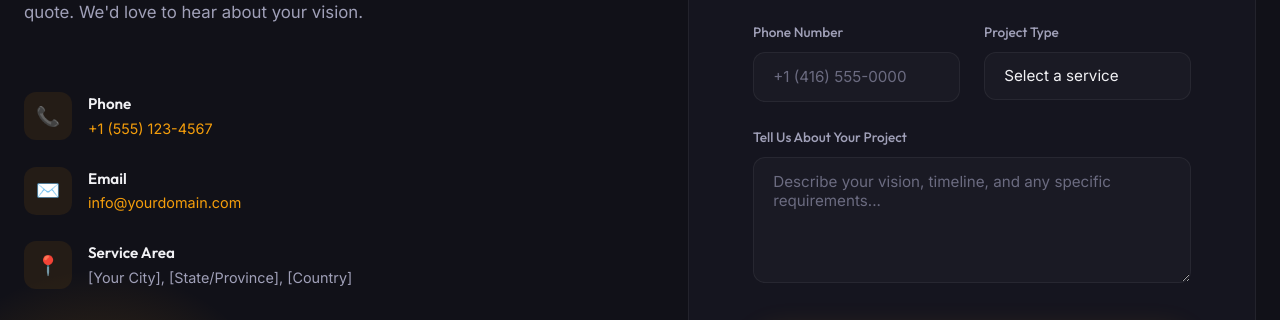
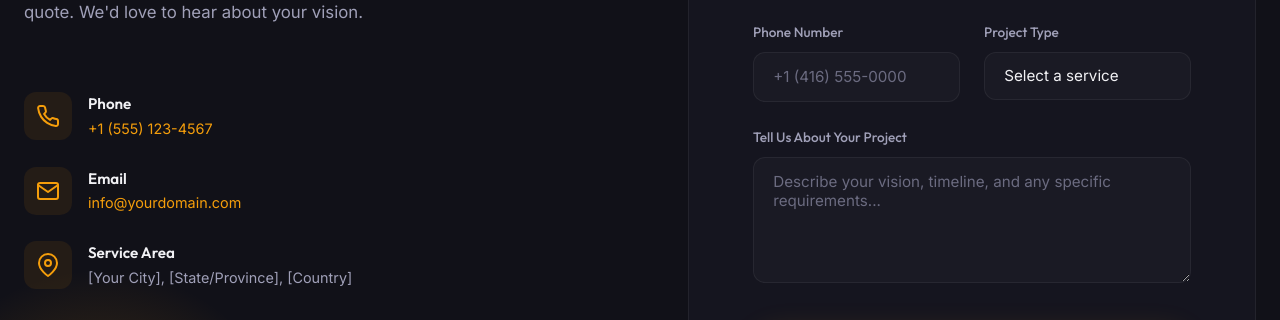
Before and after one commit to vinitsingh665/Contractor24-7, a plain HTML site: page index.html in a window 1280 px wide. Shown: the part 6646-6966 px from the top of the page. Drawn offline with Linux system fonts and the light colour scheme.

Commit message:
Update contact details emojis to clean SVG icons

```diff
--- a/index.html
+++ b/index.html
@@ -555,7 +555,7 @@
             <p>Ready to start your project? Reach out for a free consultation and quote. We'd love to hear about your vision.</p>
 
             <div class="contact-detail">
-              <div class="contact-detail-icon">📞</div>
+              <div class="contact-detail-icon"><svg width="24" height="24" viewBox="0 0 24 24" fill="none" stroke="currentColor" stroke-width="2" stroke-linecap="round" stroke-linejoin="round"><path d="M22 16.92v3a2 2 0 0 1-2.18 2 19.79 19.79 0 0 1-8.63-3.07 19.5 19.5 0 0 1-6-6 19.79 19.79 0 0 1-3.07-8.67A2 2 0 0 1 4.11 2h3a2 2 0 0 1 2 1.72 12.84 12.84 0 0 0 .7 2.81 2 2 0 0 1-.45 2.11L8.09 9.91a16 16 0 0 0 6 6l1.27-1.27a2 2 0 0 1 2.11-.45 12.84 12.84 0 0 0 2.81.7A2 2 0 0 1 22 16.92z"></path></svg></div>
               <div class="contact-detail-text">
                 <h4>Phone</h4>
                 <p><a href="tel:555-123-4567">+1 (555) 123-4567</a></p>
@@ -563,7 +563,7 @@
             </div>
 
             <div class="contact-detail">
-              <div class="contact-detail-icon">✉️</div>
+              <div class="contact-detail-icon"><svg width="24" height="24" viewBox="0 0 24 24" fill="none" stroke="currentColor" stroke-width="2" stroke-linecap="round" stroke-linejoin="round"><path d="M4 4h16c1.1 0 2 .9 2 2v12c0 1.1-.9 2-2 2H4c-1.1 0-2-.9-2-2V6c0-1.1.9-2 2-2z"></path><polyline points="22,6 12,13 2,6"></polyline></svg></div>
               <div class="contact-detail-text">
                 <h4>Email</h4>
                 <p><a href="mailto:info@yourdomain.com">info@yourdomain.com</a></p>
@@ -571,7 +571,7 @@
             </div>
 
             <div class="contact-detail">
-              <div class="contact-detail-icon">📍</div>
+              <div class="contact-detail-icon"><svg width="24" height="24" viewBox="0 0 24 24" fill="none" stroke="currentColor" stroke-width="2" stroke-linecap="round" stroke-linejoin="round"><path d="M21 10c0 7-9 13-9 13s-9-6-9-13a9 9 0 0 1 18 0z"></path><circle cx="12" cy="10" r="3"></circle></svg></div>
               <div class="contact-detail-text">
                 <h4>Service Area</h4>
                 <p>[Your City], [State/Province], [Country]</p>
```
